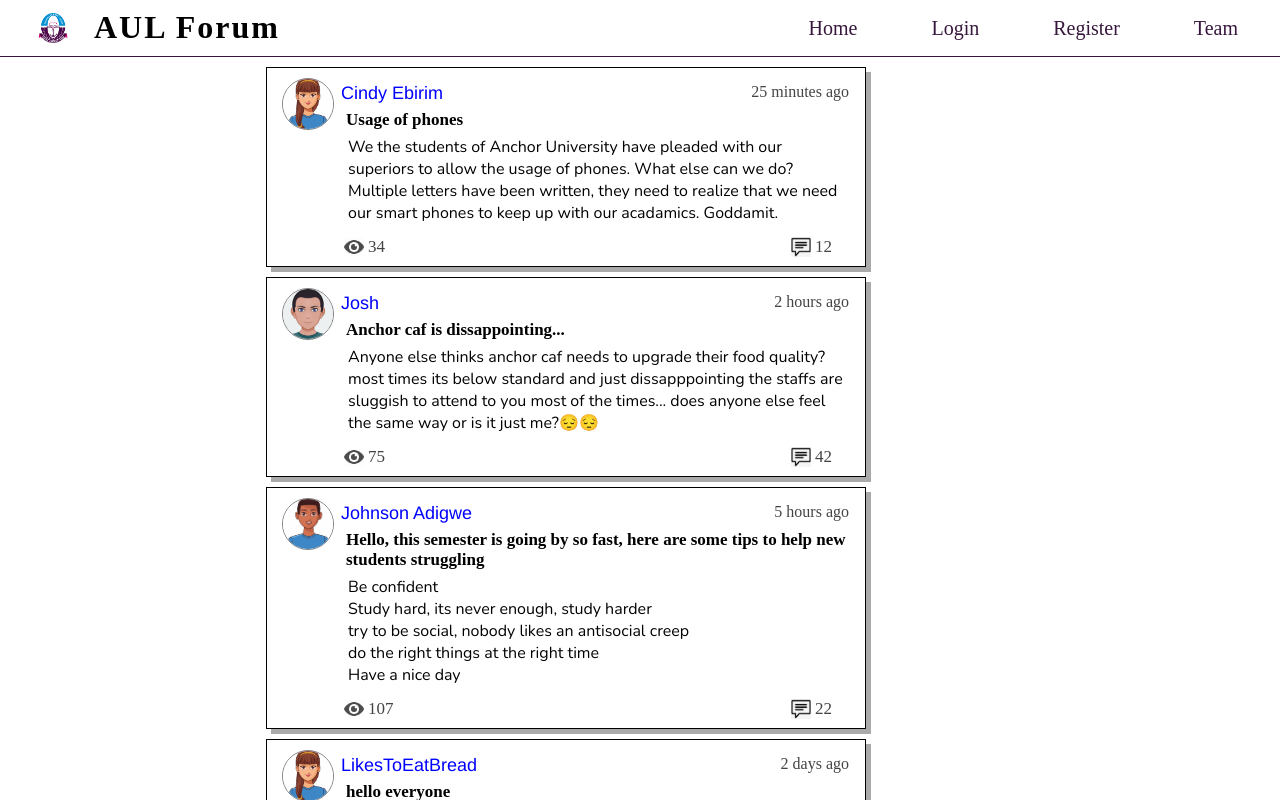
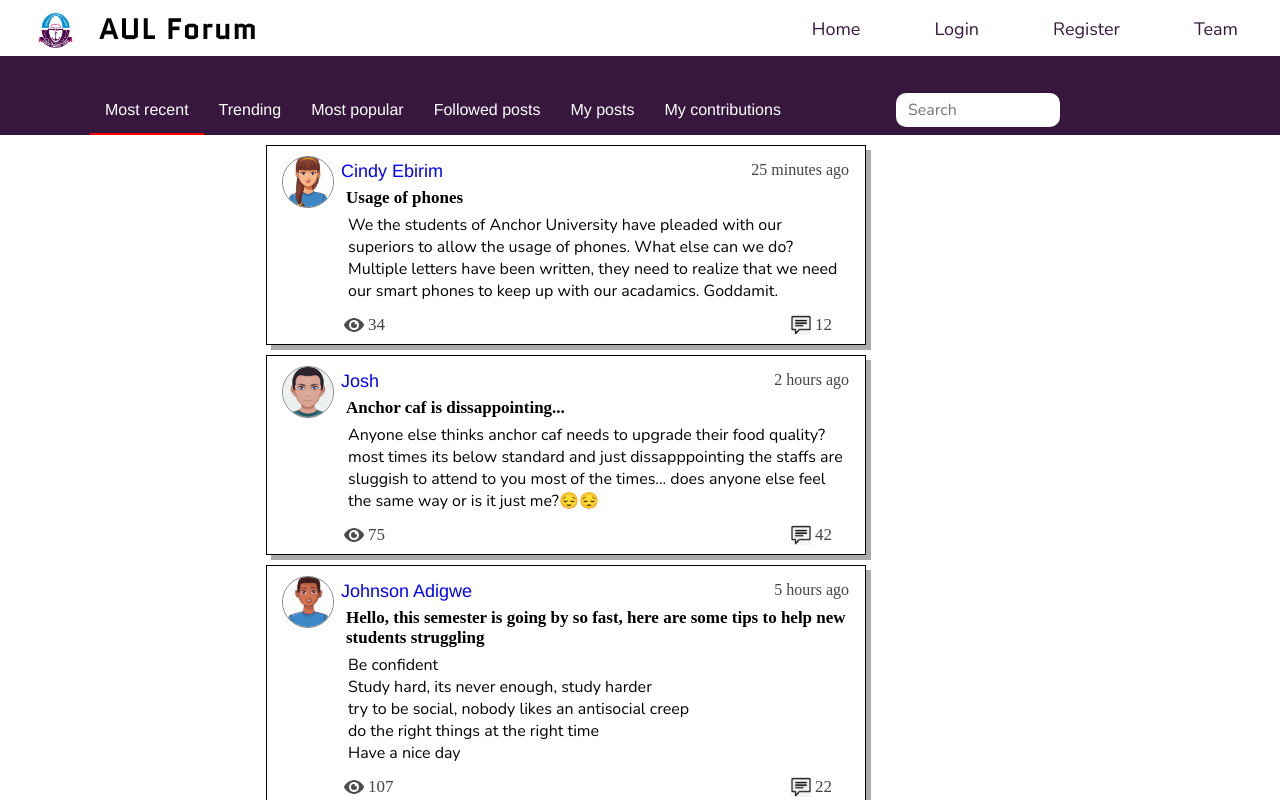
Before and after one commit to Tekipeps/aul-forum, a React (Create React App) app in the folder client/: page / in a window 1280 px wide. Shown: the top 800 px of the page. Built offline with nearby package versions, Linux system fonts and the light colour scheme.

Commit message:
Added a post navigation feature (#44)
* Added a post navigation feature

Co-authored-by: bids416007 <33462386+bids416007@users.noreply.github.com>

```diff
--- a/client/src/components/home/Home.tsx
+++ b/client/src/components/home/Home.tsx
@@ -1,21 +1,11 @@
 import { ReactElement, FC } from 'react';
+import PostNavigation from './PostNavigation';
 import PostsSection from './PostsSection';
 //import MembersSection from './MembersSection';
-//import styled from 'styled-components';
-/*
-const div = styled.div`
-    position: relative;
-    width: 100%;
-    float: left;
-`;
 
-const div = styled.div`
-    display: flex;
-`;*/
 export const Home: FC = (): ReactElement => (
-    <div>
-        <div>
-            <PostsSection />
-        </div>
-    </div>
+    <>
+        <PostNavigation />
+        <PostsSection />
+    </>
 );
--- /dev/null
+++ b/client/src/components/home/PostNavigation.module.scss
@@ -0,0 +1,53 @@
+@import '../../variables.scss';
+
+#postNavBar {
+    position: relative;
+    padding: 30px 10px 0px 10px;
+    background-color: $purple-theme;
+    > div {
+        position: relative;
+        margin-left: 80px;
+    }
+}
+
+.navButton {
+    $border-width: 2px;
+    display: inline-block;
+    margin: 0px 0px;
+    border-bottom: $border-width solid $purple-theme;
+
+    color: white;
+    transition: border;
+    transition-duration: 300ms;
+    &:hover {
+        border-bottom: $border-width solid #aaa;
+    }
+    &.isOnFocus {
+        border-bottom: 2px solid red;
+    }
+    a {
+        color: white;
+        display: block;
+        padding: 14px 15px;
+        font-family: 'Franklin Gothic Medium', 'Arial Narrow', Arial, sans-serif;
+        font-size: 16px;
+    }
+}
+
+.searchBar {
+    margin-left: 100px;
+    display: inline-block;
+    input {
+        width: 140px;
+        padding: 6px 12px;
+        border-radius: 10px;
+        border: none;
+        font-size: 16px;
+        transition: width;
+        transition-duration: 100ms;
+        font-family: Nunito;
+        &:focus {
+            width: 260px;
+        }
+    }
+}
--- /dev/null
+++ b/client/src/components/home/PostNavigation.tsx
@@ -0,0 +1,50 @@
+import { ReactElement, FC, useState, MouseEventHandler } from 'react';
+import styles from './PostNavigation.module.scss';
+
+interface NavButtonType {
+    routeName: string;
+    isOnFocus: boolean;
+    handleClick: MouseEventHandler;
+}
+
+const SearchBar: FC = (): ReactElement => {
+    return (
+        <div className={styles.searchBar}>
+            <input type='text' placeholder='Search' />
+        </div>
+    );
+};
+
+const NavButton: FC<NavButtonType> = ({ routeName, handleClick, isOnFocus }): ReactElement => {
+    const getClassName = (isOnFocus: boolean) => {
+        if (isOnFocus) return `${styles.navButton} ${styles.isOnFocus}`;
+        else return styles.navButton;
+    };
+
+    return (
+        <div className={getClassName(isOnFocus)}>
+            <a onClick={handleClick}>{routeName}</a>
+        </div>
+    );
+};
+
+const PostNav: FC = (): ReactElement => {
+    const routes = ['Most recent', 'Trending', 'Most popular', 'Followed posts', 'My posts', 'My contributions'];
+    const [currentRoute, changeCurrentRoute] = useState('Most recent');
+    return (
+        <div id={styles.postNavBar}>
+            <div>
+                {routes.map((route) => (
+                    <NavButton
+                        routeName={route}
+                        handleClick={() => changeCurrentRoute(route)}
+                        isOnFocus={route === currentRoute}
+                    />
+                ))}
+                <SearchBar />
+            </div>
+        </div>
+    );
+};
+
+export default PostNav;
--- /dev/null
+++ b/client/src/components/home/dummy-assets/PostNavigation.md
@@ -0,0 +1,37 @@
+## An explanation of the routes in the [posts navigation](../PostNavigation.tsx)
+This features dont have to be worked on now. This is just a guide about their implementations
+## Most recent
+
+sorts the posts array in order of their timestamps and indexes the newest posts first (cannot return null)
+
+## Trending
+
+sorts the posts array in order of which has had the most views in the past 24 hours, this implies that each view action requires a timestamp (cannot return null)
+
+## Most popular
+
+sorts the posts array in the order of which has had the most views. (cannot return null)
+
+## Followed posts
+
+filters the posts array and returns posts that have been starred by the user in the order of when they were starred (returns null if the user has never starred a post)
+
+## My posts
+
+filters the posts array and returns all posts whose author ID matches that of the current user in the order of when they were created by the user(returns null if the user has never created a post)
+
+## My contributions
+
+filters the posts array and returns all posts that have been commented on by the user in the order of when they were commented on(returns null if the user has never commented on a post)
+
+## Search Bar(most complex feature)
+filters the posts array and returns posts that match the search criteria.
+Has an additional feature that recognizes a date as input(e.g Yesterday, Today, 3/3/2020, February)
+### Mikel solomon-> returns all posts by mikel solomon
+### Endsars-> posts with topics or tags involving endsars
+### March-> returns posts created in march
+There can be multiple conflicting results.
+An input 'march' could have posts involving topics/tags or users named march, so does it return posts made in march first or posts involving topics/tags or users named march? To solve this... the search result should be sorted in order of popularity.
+So "mike solomon" would return the most viewed posts with topics/tags/users involving that pattern. Dates are ignored since the pattern does not identify as a date
+
+# implementations can be changed, this is only a guideline not a rule book.
--- a/client/src/components/nav/NavigationBar.module.scss
+++ b/client/src/components/nav/NavigationBar.module.scss
@@ -17,9 +17,9 @@
         letter-spacing: 2px;
         padding: 1px 1px;
         margin: 0px 10px;
-        font-family: Merriwheather;
+        font-family: Quantico, Merriwheather;
         font-weight: 600;
-        font-size: 32px;
+        font-size: 28px;
         display: inline-block;
         height: 40px;
         img {
@@ -27,7 +27,7 @@
             border-radius: 15%;
             padding: 4px;
             background-color: white;
-            width: 30px;
+            width: 35px;
         }
     }
 }
@@ -54,7 +54,8 @@
             color: $purple-theme;
             display: block;
             padding: 5px 25px;
-            font-size: 20px;
+            font-size: 18px;
+            font-family: Nunito;
         }
         &:hover {
             border: 2px solid $purple-theme;
--- a/client/src/components/team/Team.module.scss
+++ b/client/src/components/team/Team.module.scss
@@ -79,7 +79,8 @@
         font-size: 16px;
         padding: 7px;
         margin: 5px 2px;
-        font-family:Nunito;
+        font-family: Nunito;
+
     }
     > a {
         width: 30px;
```
